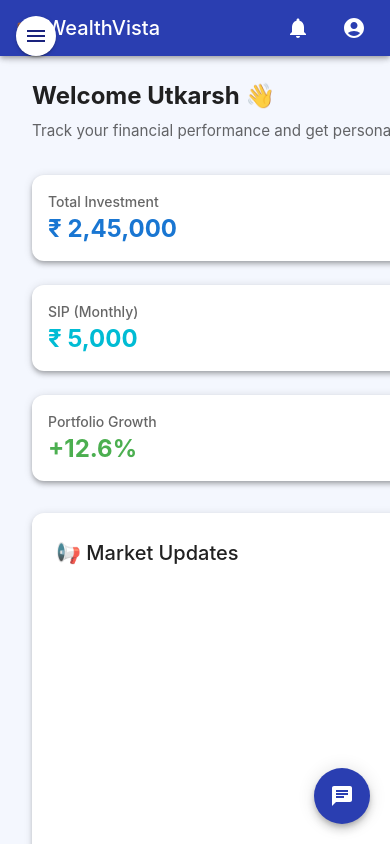
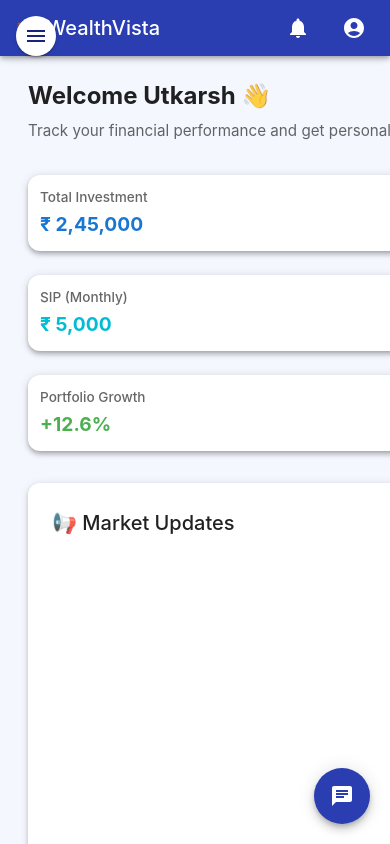
Before and after one commit to UtkarshMudgal2802droid/finance-advisor-frontend, a Next.js app: page / in a window 390 px wide. Shown: the top 844 px of the page. Built offline with nearby package versions, Linux system fonts and the light colour scheme.

Commit message:
Responsive to index.js

```diff
--- a/pages/index.js
+++ b/pages/index.js
@@ -4,7 +4,6 @@ import {
   Container,
   Grid,
   Card,
-  CardContent,
   Avatar,
   useTheme,
   useMediaQuery,
@@ -30,7 +29,7 @@ export default function Home() {
       <Box sx={{ display: "flex", flexDirection: "column", flexGrow: 1 }}>
         <Header />
 
-        <Box component="main" sx={{ flexGrow: 1, px: { xs: 2, sm: 3 }, pt: 10, pb: 4 }}>
+        <Box component="main" sx={{ flexGrow: 1, px: { xs: 1.5, sm: 2, md: 3 }, pt: 10, pb: 4 }}>
           <Container maxWidth="lg">
             <Typography
               variant={isMobile ? "h5" : "h4"}
@@ -48,6 +47,7 @@ export default function Home() {
               Track your financial performance and get personalized advice.
             </Typography>
 
+            {/* Overview Cards */}
             <Grid container spacing={3} mt={1}>
               {[
                 {
@@ -72,7 +72,7 @@ export default function Home() {
                 <Grid item xs={12} sm={6} md={4} key={i}>
                   <Card
                     sx={{
-                      p: 2,
+                      p: { xs: 1.5, sm: 2 },
                       display: "flex",
                       alignItems: "center",
                       justifyContent: "space-between",
@@ -88,10 +88,10 @@ export default function Home() {
                     }}
                   >
                     <Box>
-                      <Typography variant="subtitle2" color="text.secondary">
+                      <Typography variant="subtitle2" color="text.secondary" sx={{ fontSize: { xs: "0.85rem", sm: "0.9rem" } }}>
                         {card.title}
                       </Typography>
-                      <Typography variant="h5" fontWeight="bold" sx={{ color: card.color }}>
+                      <Typography variant="h6" fontWeight="bold" sx={{ color: card.color, fontSize: { xs: "1.2rem", sm: "1.5rem" } }}>
                         {card.value}
                       </Typography>
                     </Box>
@@ -116,6 +116,15 @@ export default function Home() {
                       autoplay
                       autoplaySpeed={4000}
                       arrows={false}
+                      responsive={[
+                        {
+                          breakpoint: 768,
+                          settings: {
+                            arrows: false,
+                            dots: true,
+                          },
+                        },
+                      ]}
                     >
                       {[
                         "📉 Aviation crash impacts airline stocks temporarily.",
```
